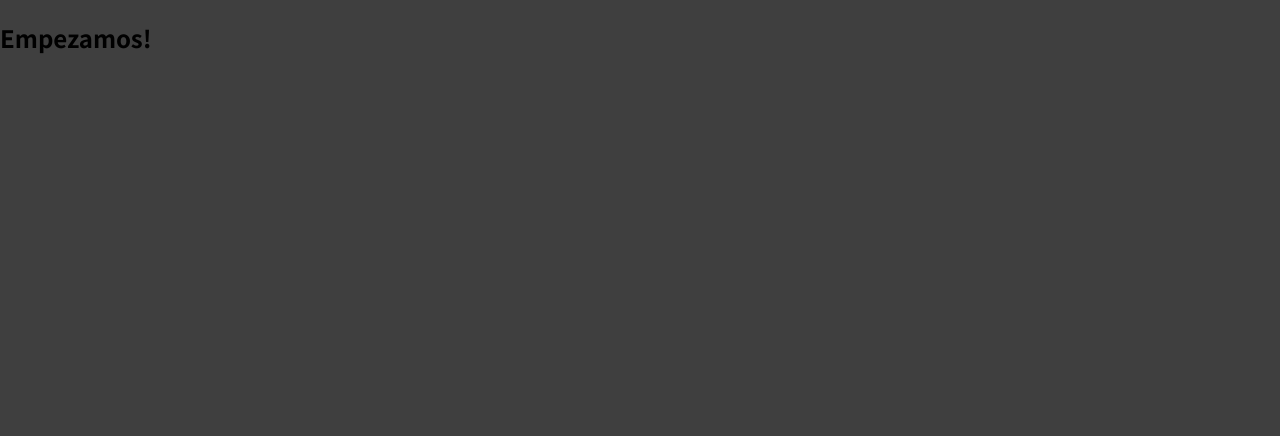
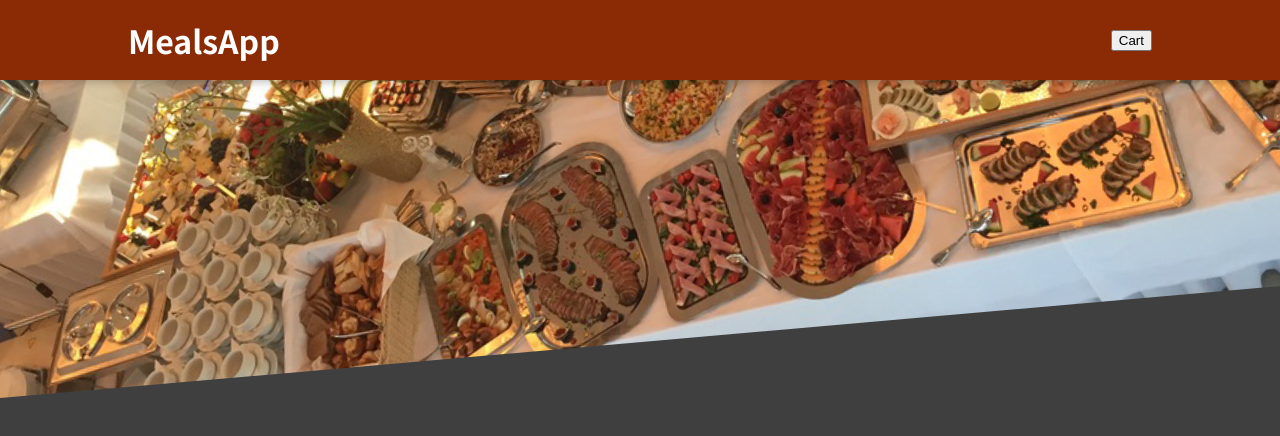
Before and after one commit to PALLdev/food-app, a React (Create React App) app: page / in a window 1280 px wide. Shown: the top 436 px of the page. Built offline with nearby package versions, Linux system fonts and the light colour scheme.

Commit message:
folder structure for components, Header component

```diff
--- a/src/App.tsx
+++ b/src/App.tsx
@@ -1,9 +1,10 @@
 import React from "react";
+import Header from "./components/Layout/Header";
 
 function App() {
   return (
     <div>
-      <h2>Empezamos!</h2>
+      <Header />
     </div>
   );
 }
--- /dev/null
+++ b/src/components/Layout/Header.module.css
@@ -0,0 +1,29 @@
+.header {
+  position: fixed;
+  top: 0;
+  left: 0;
+  width: 100%;
+  height: 5rem;
+  background-color: #8a2b06;
+  color: white;
+  display: flex;
+  justify-content: space-between;
+  align-items: center;
+  padding: 0 10%;
+  box-shadow: 0 2px 8px rgba(0, 0, 0, 0.25);
+  z-index: 10;
+}
+
+.main-image {
+  width: 100%;
+  height: 25rem;
+  z-index: 0;
+  overflow: hidden;
+}
+
+.main-image img {
+  width: 110%;
+  height: 100%;
+  object-fit: cover;
+  transform: rotateZ(-5deg) translateY(-4rem) translateX(-1rem);
+}
--- /dev/null
+++ b/src/components/Layout/Header.tsx
@@ -0,0 +1,20 @@
+import React from "react";
+
+import classes from "./Header.module.css";
+import mealsImage from "../../assets/meals.jpg";
+
+const Header: React.FC = () => {
+  return (
+    <>
+      <header className={classes.header}>
+        <h1>MealsApp</h1>
+        <button>Cart</button>
+      </header>
+      <div className={classes["main-image"]}>
+        <img src={mealsImage} alt="varios platos de comida" />
+      </div>
+    </>
+  );
+};
+
+export default Header;
--- /dev/null
+++ b/src/react-app-env.d.ts
@@ -0,0 +1 @@
+/// <reference types="react-scripts" />
```
Also changed, not shown: src/assets/meals.jpg (added).
